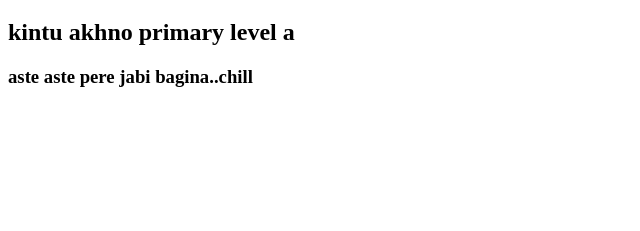
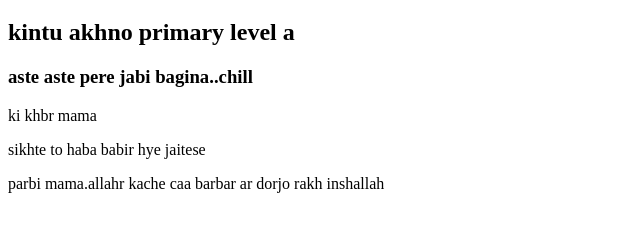
Before and after one commit to abdullahfaisal5/my-first-repo, a plain HTML site: page index.html in a window 1280 px wide. Shown: the part 61-292 px from the top of the page, without its empty margins (0-640 px from the left). Drawn offline with Linux system fonts and the light colour scheme.

Commit message:
paragraph added

```diff
--- a/index.html
+++ b/index.html
@@ -10,5 +10,8 @@
     <h1>Mama coding to sikhe gesi</h1>
     <h2>kintu akhno primary level a</h2>
     <h3>aste aste pere jabi bagina..chill</h3>
+    <p>ki khbr mama</p>
+    <p>sikhte to haba babir hye jaitese</p>
+    <p>parbi mama.allahr kache caa barbar ar dorjo rakh inshallah</p>
 </body>
 </html>
```
Also changed, not shown: style.css (added).
